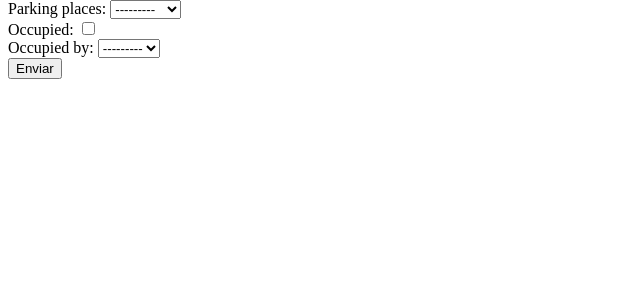
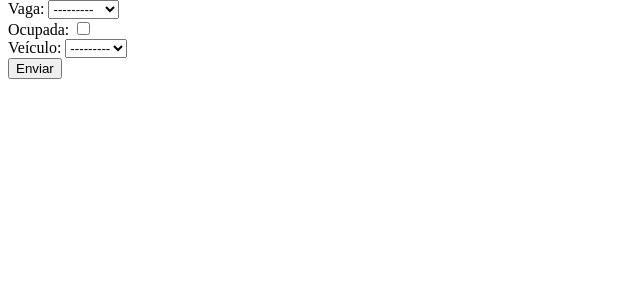
Before and after one commit to vitor-lima-ms/parking_lot_app_manage, a Django app: page /parking_assignment/ in a window 1280 px wide. Shown: the part 98-398 px from the top of the page, without its empty margins (0-640 px from the left). Run offline with Django 5.2, Linux system fonts and the light colour scheme; data comes from the database, SQL or seed files in the repository.

Commit message:
Update parking_assignment_form.html

```diff
--- a/base_dir/templates/parking_assignment_form.html
+++ b/base_dir/templates/parking_assignment_form.html
@@ -3,7 +3,9 @@
 {% block content %}
     <form action="{% url "apps:saving_parking_place" %}" method="post">
         {% csrf_token %}
-        {{ form }}
+        <span>Vaga: {{ form.parking_places }}</span><br>
+        <span>Ocupada: {{ form.occupied }}</span><br>
+        <span>Veículo: {{ form.occupied_by }}</span><br>
         <input type="submit" value="Enviar">
     </form>
 {% endblock content %}
```
